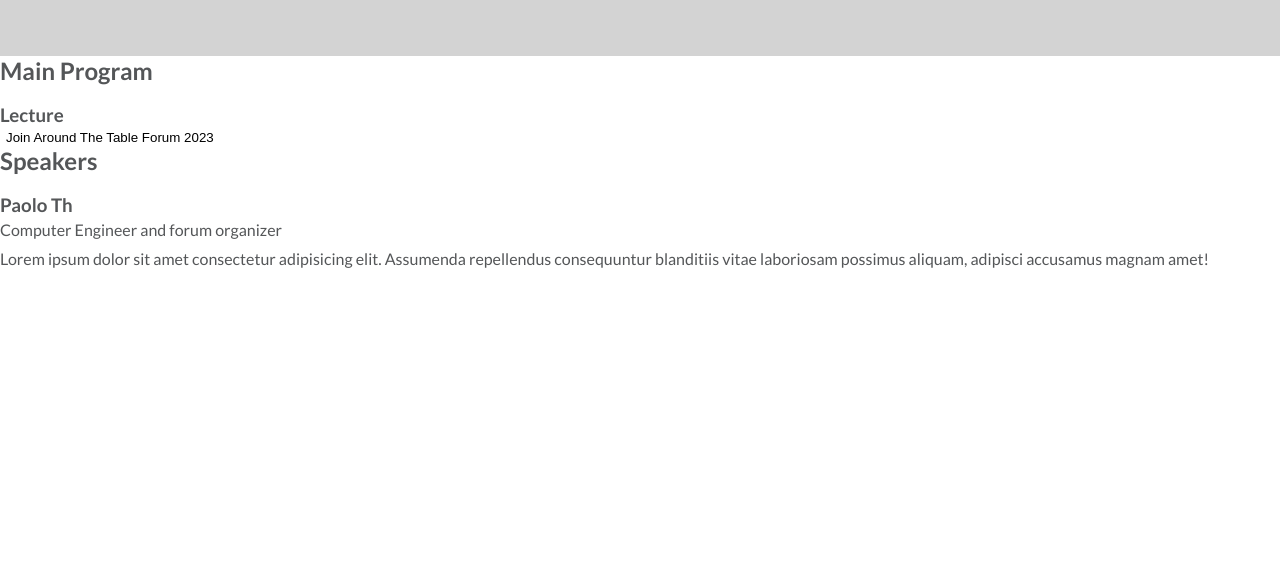
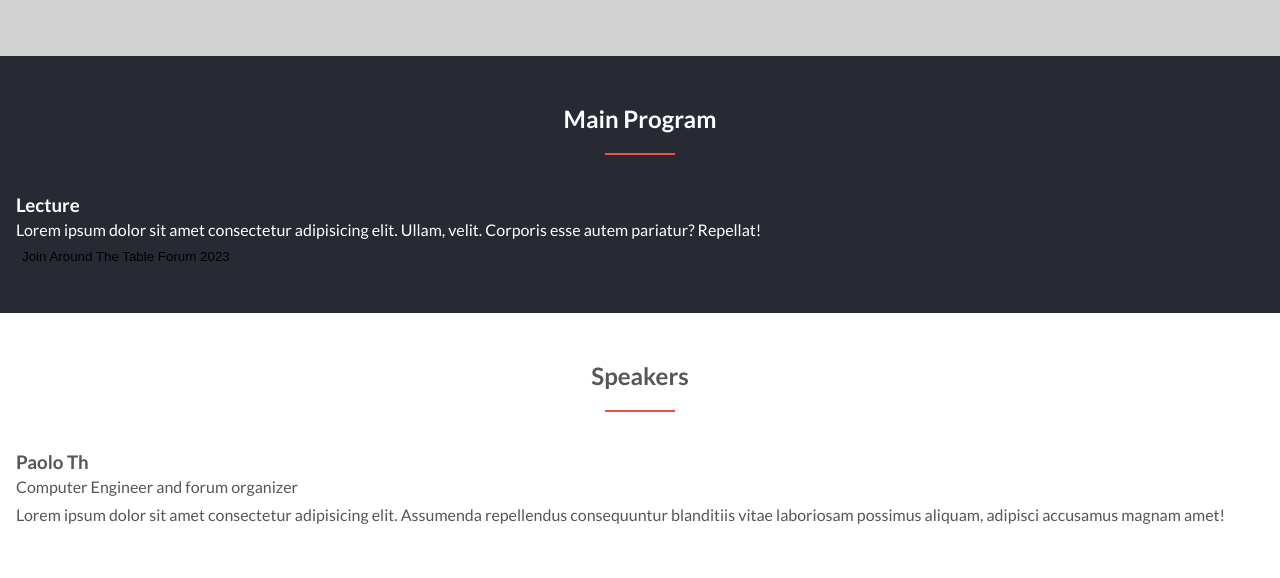
Before and after one commit to thasipablo/around_the_table, a website: page index.html in a window 1280 px wide. Shown: the part 389-967 px from the top of the page. Before the commit the page ends 800 px from the top, so only its background shows below. Drawn offline with Linux system fonts and the light colour scheme.

Commit message:
add sections style

```diff
--- a/css/style.css
+++ b/css/style.css
@@ -81,7 +81,7 @@ button {
 .message {
   padding: 0.8rem 1rem;
   margin: 2rem 0;
-  border: 6px solid #ffffffab;
+  border: 6px solid #ffffff44;
 }
 
 .date-address {
@@ -92,3 +92,24 @@ button {
   font-size: 1.7rem;
   font-weight: 900;
 }
+
+.section {
+  padding: 3rem 1rem;
+}
+
+.main-program {
+  color: #fff;
+  background: var(--primary-color);
+}
+
+.section-title {
+  text-align: center;
+}
+
+.section-title .separator {
+  display: block;
+  margin: 1.25rem auto;
+  height: 2px;
+  width: 70px;
+  background: var(--secondary-color);
+}
--- a/index.html
+++ b/index.html
@@ -35,25 +35,31 @@
           </p>
           <p class="date-address">
             <span class="date">2023.07.04(Tue) ~ 05(Wed)</span>
-            <br>
+            <br />
             <span class="address">@ National Museum of Kinshasa</span>
           </p>
         </div>
       </header>
-      <section class="main-program">
-        <h2 class="section-title">Main Program</h2>
+      <section class="section main-program">
+        <h2 class="section-title">
+          Main Program <span class="separator"></span>
+        </h2>
         <div class="program-list">
           <div class="program-item">
             <img src="" alt="" class="icon" />
             <h3 class="program-title">Lecture</h3>
+            <p>
+              Lorem ipsum dolor sit amet consectetur adipisicing elit. Ullam,
+              velit. Corporis esse autem pariatur? Repellat!
+            </p>
           </div>
           <button class="invitation-cta">
             Join Around The Table Forum 2023
           </button>
         </div>
       </section>
-      <section class="speackers">
-        <h2 class="section-title">Speakers</h2>
+      <section class="section speackers">
+        <h2 class="section-title">Speakers <span class="separator"></span></h2>
         <div class="speacker">
           <img src="" alt="" class="speaker-avatar" />
           <div class="about-speaker">
```
Also changed, not shown: images/h-bg.jpg (added).
